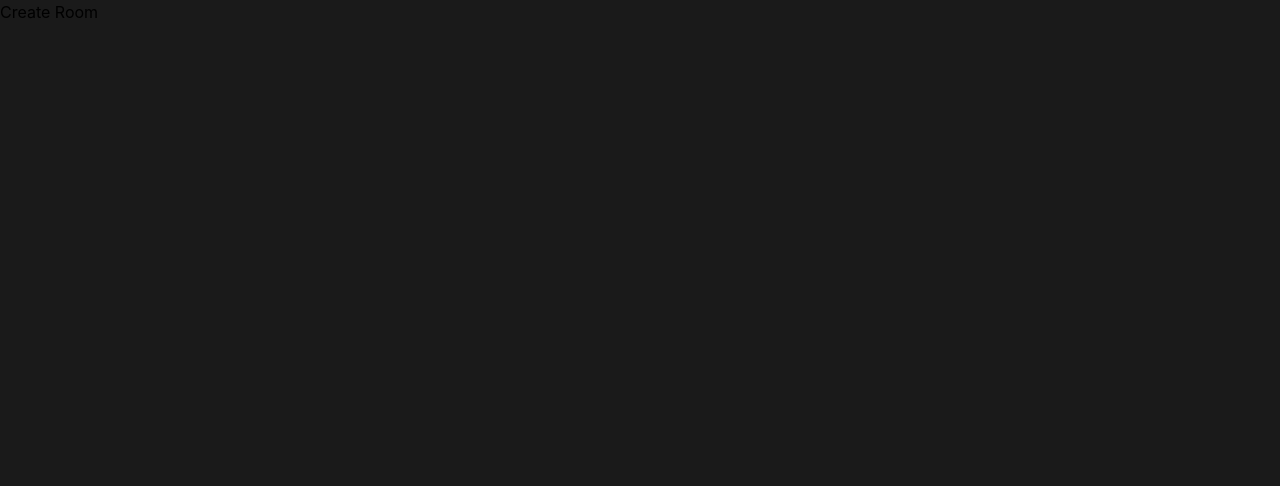
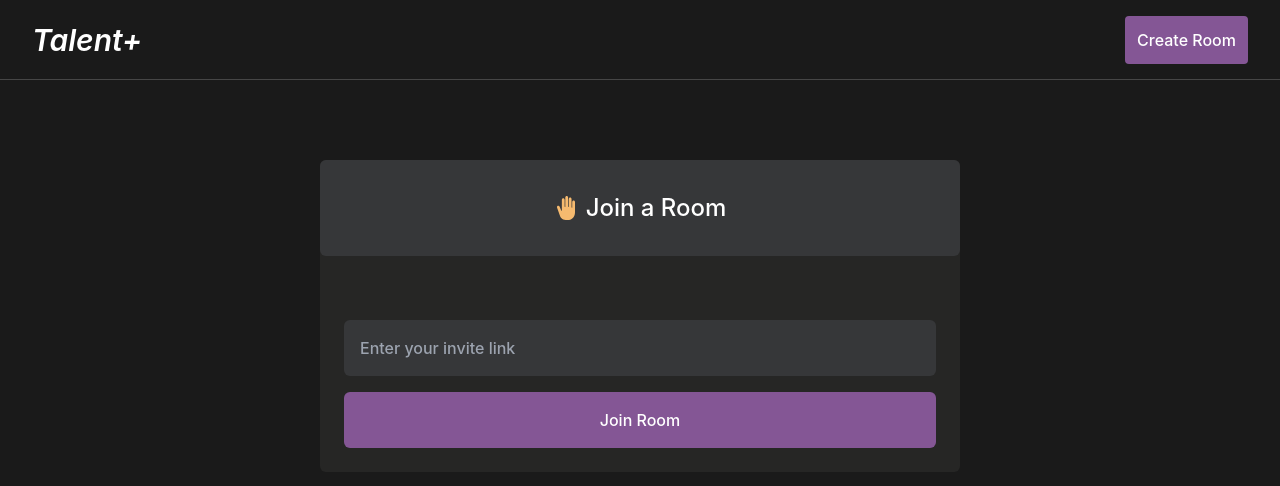
Before and after one commit to chris097/video-chat, a React (Create React App) app: page / in a window 1280 px wide. Shown: the top 486 px of the page. Built offline with nearby package versions, Linux system fonts and the light colour scheme.

Commit message:
added message feature

```diff
--- a/package.json
+++ b/package.json
@@ -2,13 +2,13 @@
   "name": "client",
   "version": "0.1.0",
   "private": true,
-  "proxy": "http://localhost:8000",
   "dependencies": {
     "@testing-library/jest-dom": "^5.16.5",
     "@testing-library/react": "^13.4.0",
     "@testing-library/user-event": "^13.5.0",
     "react": "^18.2.0",
     "react-dom": "^18.2.0",
+    "react-hot-toast": "^2.4.0",
     "react-icons": "^4.8.0",
     "react-router-dom": "^6.10.0",
     "react-scripts": "5.0.1",
--- a/src/App.js
+++ b/src/App.js
@@ -1,3 +1,4 @@
+import { Toaster } from "react-hot-toast";
 import { BrowserRouter as Router, Route, Routes } from "react-router-dom";
 import './App.css';
 import CreateRoom from "./routes/CreateRoom";
@@ -5,12 +6,15 @@ import Room from "./routes/Room";
 
 function App() {
   return (
+    <>
+      <Toaster />
     <Router>
       <Routes>
         <Route path="/" exact element={<CreateRoom />} />
         <Route path="/room/:roomID" element={<Room />} />
       </Routes>
-    </Router>
+      </Router>
+      </>
   );
 }
 
--- a/src/components/Header/Header.js
+++ b/src/components/Header/Header.js
@@ -1,13 +1,26 @@
-import React from 'react'
+import React, { useState } from 'react'
+import toast from 'react-hot-toast';
+import { useLocation } from 'react-router-dom'
+
 
 const Header = () => {
+
+  const href = window.location.href;
+
+  const copyText = () => {
+    navigator.clipboard.writeText(href);
+    toast.success("Link Copied!")
+ }
+
   return (
+    <>
       <div className='h-20 w-full fixed top-0 left-0 z-50 bg-[#1a1a1a] border-b border-gray-700 text-white'>
           <div className='flex justify-between w-full items-center px-10 h-full'>
               <div className='text-3xl font-medium'>Talent+</div>
-          <button className='bg-[#845695] text-white px-6 py-4 rounded-md'>Create Room</button>
+          <button onClick={copyText} className='bg-[#845695] text-white px-3 py-2 rounded-md'>Copy Link</button>
           </div>
-    </div>
+      </div>
+      </>
   )
 }
 
--- a/src/components/LiveStream/LiveStream.js
+++ b/src/components/LiveStream/LiveStream.js
@@ -2,13 +2,13 @@ import React from 'react'
 
 const LiveStream = ({ userVideo, partnerVideo }) => {
     return (
-        <div className='ml-64 text-white pt-20 w-[55.4%] border'>
+        <div className='ml-64 text-white pt-28 w-[55.4%] px-8'>
             <div className='flex justify-center w-full gap-6'>
                 <div className='w-1/2'>
-                     <video className='w-52 h-44 border' autoPlay ref={userVideo} />
+                     <video className='w-full h-72 border border-[#845695] object-cover' autoPlay ref={userVideo} />
                 </div>
                 <div className='w-1/2'>
-                    <video className='w-52 h-44 border' autoPlay ref={partnerVideo} />
+                    <video className='w-full h-72 border border-[#845695] object-cover' autoPlay ref={partnerVideo} />
                 </div>
             </div>
         </div>
--- a/src/components/Message/Message.js
+++ b/src/components/Message/Message.js
@@ -1,4 +1,5 @@
-import React from 'react'
+import React from 'react';
+import { BsSendFill } from "react-icons/bs";
 
 const Message = ({value, handleChange, sendMessage, message}) => {
   return (
@@ -8,9 +9,6 @@ const Message = ({value, handleChange, sendMessage, message}) => {
                   <div className='text-[rgb(179,102,249,.9)] text-lg px-6 pt-3'>Talent+ Bot</div>
         <p className='px-5 text-sm mt-2'>Welcome to the room, Don't be shy, say hello!</p>
         </div>
-        {/* <div className='text-[rgb(179,102,249,.9)] text-lg px-6 pt-3'>Talent+ Bot</div>
-        <p className='px-5 text-sm mt-2'>Christian Chiemela Just entered the room</p> */}
-        {/* chatbox */}
               {message?.map(message => (
               <div className={`${message?.yours === true ? 'bg-[#363739]' : 'bg-[#121212]'} flex flex-col w-auto p-2 mx-4 rounded-md text-sm mt-3`}>
                       <div className='font-bold'>{message?.yours === true ? "Sender" : "Receiver"}</div>
@@ -19,13 +17,15 @@ const Message = ({value, handleChange, sendMessage, message}) => {
         ))}
         {/* send message */}
       </div>
-      <div className='w-96 fixed bottom-0 h-[13%] flex justify-center items-center px-4 right-0 bg-black/30'>
+      <div className='w-96 fixed bottom-0 gap-3 h-[13%] flex justify-center items-center px-4 right-0 bg-black/30'>
               <input
                   value={value}
                   onChange={handleChange}
                   className='bg-gray-400/50 w-full h-16 rounded-md px-4 text-white outline-none'
                   type="text" placeholder="Send Message..." />
-              <button onClick={sendMessage}>Send Message...</button>
+              <button className='bg-[rgb(179,102,249,.9)] w-14 h-10 items-center flex justify-center rounded-md p-2' onClick={sendMessage}>
+                  <BsSendFill color='white' size={20} />
+              </button>
       </div>
       </>
   )
--- a/src/index.js
+++ b/src/index.js
@@ -7,7 +7,7 @@ import reportWebVitals from './reportWebVitals';
 const root = ReactDOM.createRoot(document.getElementById('root'));
 root.render(
   <React.StrictMode>
-    <App />
+      <App />
   </React.StrictMode>
 );
 
--- a/src/routes/CreateRoom.js
+++ b/src/routes/CreateRoom.js
@@ -1,8 +1,11 @@
-import React from 'react';
+import React, { useEffect, useState } from 'react';
 import { useNavigate } from 'react-router-dom';
 import { v1 as uuid } from 'uuid';
+import { IoHandRightSharp } from 'react-icons/io5';
 
-const CreateRoom = (props) => {
+const CreateRoom = () => {
+
+    const [text, setText] = useState("");
 
     const navigate = useNavigate()
 
@@ -11,9 +14,34 @@ const CreateRoom = (props) => {
         navigate(`/room/${id}`)
     };
 
-  return (
-    <button onClick={create}>Create Room</button>
-  )
-}
+    return (
+        <>
+            <div className='flex justify-between h-20 border-b border-gray-100/20 items-center px-8'>
+                <div className='text-white text-3xl italic font-semibold'>Talent+</div>
+                <div>
+                    <button className='bg-[#845695] text-white p-3 rounded font-medium' onClick={create}>Create Room</button>
+                </div>
+            </div>
+            <div className='bg-[#1a1a1a] w-full mt-20 text-white flex justify-center items-center'>
+                <form className='flex flex-col items-center bg-[#262625] h-auto w-1/2 rounded-md'>
+                    <div className='h-24 items-center bg-[#363739] w-full flex justify-center font-medium text-2xl mb-6 gap-2 rounded-md'><IoHandRightSharp color='#F6BA6F' />Join a Room</div>
+                    <div className='w-full flex justify-center flex-col items-center p-6 font-medium rounded-md'>
+                        <div className='w-full'>
+                            <input
+                                placeholder='Enter your invite link'
+                                onChange={e => setText(e.target.value)}
+                                value={text}
+                                type="text" className='w-full h-14 bg-[#363739] outline-none my-4 px-4 rounded-md' required />
+                        </div>
+                        <button type='submit' className='bg-[#845695] w-full p-4 rounded-md font-medium'>
+                            <a href={text}>Join Room</a>
+                        </button>
+                    </div>
+                </form>
+            </div>
+        </>
+        // <button onClick={create}>Create Room</button>
+    )
+};
 
 export default CreateRoom;
--- a/src/routes/Room.js
+++ b/src/routes/Room.js
@@ -185,7 +185,6 @@ const Room = () => {
               handleChange={handleChange}
               sendMessage={sendMessage}
               message={message}
-              yours={message}
           />
           <StreamButton
               toggleCamera={toggleCamera}
```
Also changed, not shown: 1 other file (tests, documents, lock files or other folders).
